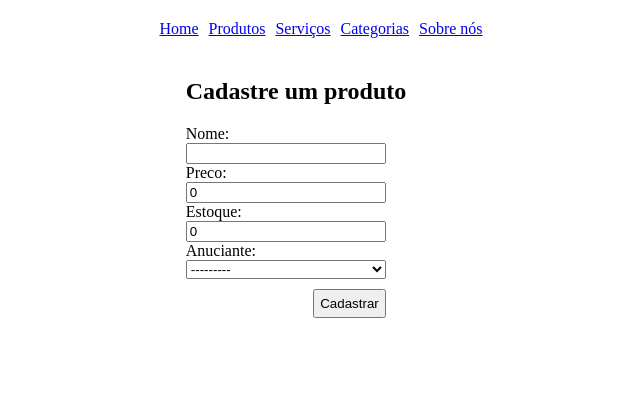
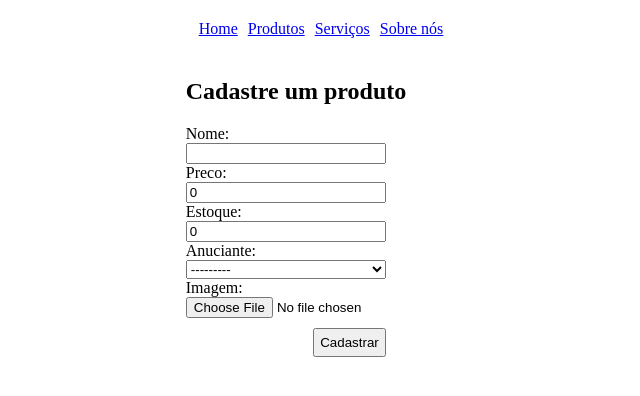
Before and after one commit to AntLouiz/produtos_e_servicos_senac_2023, a Django app: page /produtos/cadastrar in a window 1280 px wide. Shown: the top 396 px of the page, without its empty margins (344-984 px from the left). Run offline with Django 4.2, Linux system fonts and the light colour scheme; data that the repository does not hold is empty.

Commit message:
Aula dia 24

```diff
--- a/produtos/forms.py
+++ b/produtos/forms.py
@@ -4,10 +4,10 @@ from produtos.models import Produto
 class ProdutoModelForm(ModelForm):
     class Meta:
         model = Produto
-        fields = ['nome', 'preco', 'estoque', 'anuciante']
+        fields = ['nome', 'preco', 'estoque', 'anuciante', 'imagem']
 
 
 class ServicoModelForm(ModelForm):
     class Meta:
         model = Produto
-        fields = ['nome', 'preco', 'anuciante']
+        fields = ['nome', 'preco', 'anuciante', 'imagem']
--- a/produtos/templates/cadastrar_produto.html
+++ b/produtos/templates/cadastrar_produto.html
@@ -25,7 +25,7 @@
 </style>
 <div class="page-container">
     <h2>Cadastre um produto</h2>
-    <form action="cadastrar" method="post">
+    <form action="cadastrar" method="post" enctype="multipart/form-data">
         <div class='container-form'>
             {% csrf_token %}
             {{ form }}
--- a/produtos/templates/listagem_servicos.html
+++ b/produtos/templates/listagem_servicos.html
@@ -1,7 +1,7 @@
 {% extends 'templates/base.html' %}
 
 {% block conteudo %}
-    Listagem de serviços <a href="cadastrar">Novo serviço</a>
+    Listagem de serviços <a href="{% url 'cadastrar_servicos' %}">Novo serviço</a>
     {% for servico_do_vendedor in servicos_dos_vendedores %}
         <div>
             <h3>{{ servico_do_vendedor.vendedor.nome }}</h3>
--- a/produtos/views.py
+++ b/produtos/views.py
@@ -44,7 +44,7 @@ def detalhamento_produto(request, id):
 
 def cadastro_produto(request):
     if request.method == 'POST':
-        form = ProdutoModelForm(request.POST)
+        form = ProdutoModelForm(request.POST, request.FILES)
         if form.is_valid():
             form.save()
             return HttpResponseRedirect('/produtos/')
--- a/produtos_e_servicos/templates/menu.html
+++ b/produtos_e_servicos/templates/menu.html
@@ -14,6 +14,5 @@
     <li class="opcao-menu"><a href="/">Home</a></li>
     <li class="opcao-menu"><a href="/produtos/">Produtos</a></li>
     <li class="opcao-menu"><a href="/servicos/">Serviços</a></li>
-    <li class="opcao-menu"><a href="#">Categorias</a></li>
     <li class="opcao-menu"><a href="#">Sobre nós</a></li>
 </ul>
```
